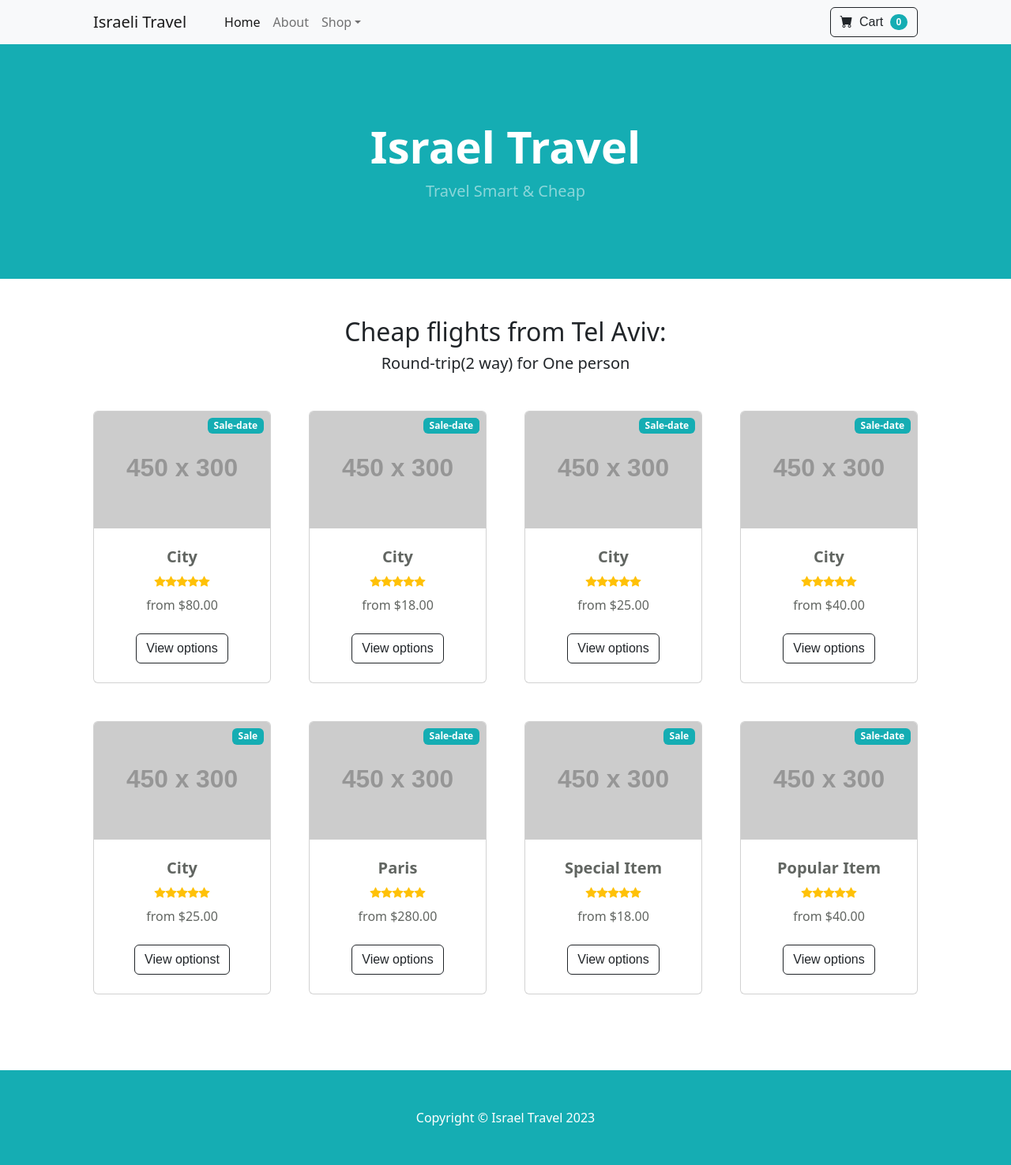
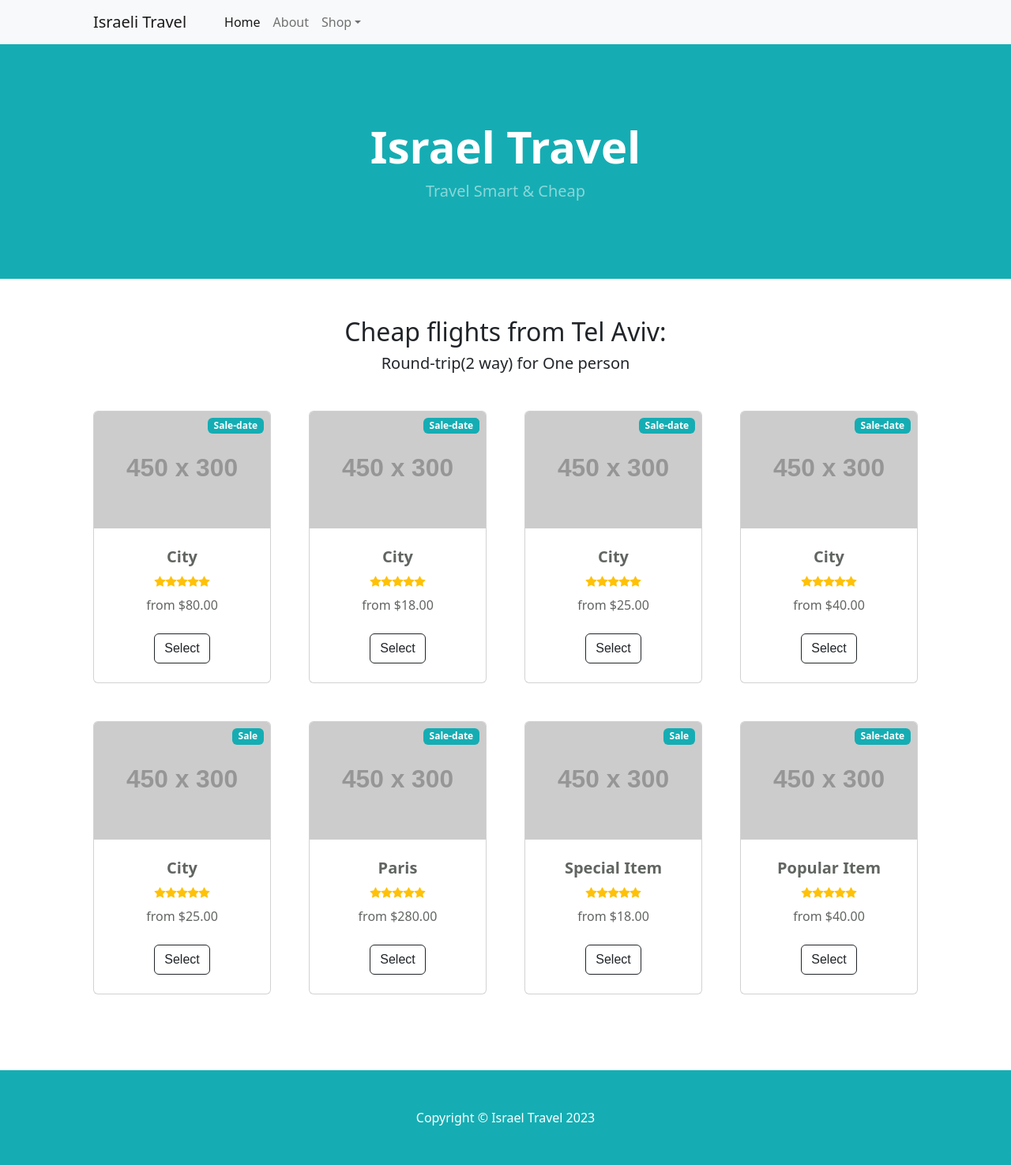
Before and after one commit to haveacar/israeli_weekend, a Flask app: page / in a window 1280 px wide. Shown: the whole page at 79% size. Run offline with Flask 3, Linux system fonts and the light colour scheme; grey boxes labelled with a size stand in for pictures from a placeholder-image service; some libraries are stand-ins or nearby versions.

Commit message:
fixed bugs index.html

```diff
--- a/templates/index.html
+++ b/templates/index.html
@@ -33,13 +33,6 @@
                             </ul>
                         </li>
                     </ul>
-                    <form class="d-flex">
-                        <button class="btn btn-outline-dark" type="submit">
-                            <i class="bi-cart-fill me-1"></i>
-                            Cart
-                            <span class="badge bg-dark text-white ms-1 rounded-pill">0</span>
-                        </button>
-                    </form>
                 </div>
             </div>
         </nav>
@@ -83,7 +76,7 @@
                             </div>
                             <!-- Product actions-->
                             <div class="card-footer p-4 pt-0 border-top-0 bg-transparent">
-                                <div class="text-center"><a class="btn btn-outline-dark mt-auto" href="#">View options</a></div>
+                                <div class="text-center"><a class="btn btn-outline-dark mt-auto" href="#">Select</a></div>
                             </div>
                         </div>
                     </div>
@@ -114,7 +107,7 @@
                             </div>
                             <!-- Product actions-->
                             <div class="card-footer p-4 pt-0 border-top-0 bg-transparent">
-                                <div class="text-center"><a class="btn btn-outline-dark mt-auto" href="#">View options</a></div>
+                                <div class="text-center"><a class="btn btn-outline-dark mt-auto" href="#">Select</a></div>
                             </div>
                         </div>
                     </div>
@@ -143,7 +136,7 @@
                             </div>
                             <!-- Product actions-->
                             <div class="card-footer p-4 pt-0 border-top-0 bg-transparent">
-                                <div class="text-center"><a class="btn btn-outline-dark mt-auto" href="#">View options</a></div>
+                                <div class="text-center"><a class="btn btn-outline-dark mt-auto" href="#">Select</a></div>
                             </div>
                         </div>
                     </div>
@@ -172,7 +165,7 @@
                             </div>
                             <!-- Product actions-->
                             <div class="card-footer p-4 pt-0 border-top-0 bg-transparent">
-                                <div class="text-center"><a class="btn btn-outline-dark mt-auto" href="#">View options</a></div>
+                                <div class="text-center"><a class="btn btn-outline-dark mt-auto" href="#">Select</a></div>
                             </div>
                         </div>
                     </div>
@@ -201,7 +194,7 @@
                             </div>
                             <!-- Product actions-->
                             <div class="card-footer p-4 pt-0 border-top-0 bg-transparent">
-                                <div class="text-center"><a class="btn btn-outline-dark mt-auto" href="#">View optionst</a></div>
+                                <div class="text-center"><a class="btn btn-outline-dark mt-auto" href="#">Select</a></div>
                             </div>
                         </div>
                     </div>
@@ -230,7 +223,7 @@
                             </div>
                             <!-- Product actions-->
                             <div class="card-footer p-4 pt-0 border-top-0 bg-transparent">
-                                <div class="text-center"><a class="btn btn-outline-dark mt-auto" href="#">View options</a></div>
+                                <div class="text-center"><a class="btn btn-outline-dark mt-auto" href="#">Select</a></div>
                             </div>
                         </div>
                     </div>
@@ -260,7 +253,7 @@
                             </div>
                             <!-- Product actions-->
                             <div class="card-footer p-4 pt-0 border-top-0 bg-transparent">
-                                <div class="text-center"><a class="btn btn-outline-dark mt-auto" href="#">View options</a></div>
+                                <div class="text-center"><a class="btn btn-outline-dark mt-auto" href="#">Select</a></div>
                             </div>
                         </div>
                     </div>
@@ -289,7 +282,7 @@
                             </div>
                             <!-- Product actions-->
                             <div class="card-footer p-4 pt-0 border-top-0 bg-transparent">
-                                <div class="text-center"><a class="btn btn-outline-dark mt-auto" href="#">View options</a></div>
+                                <div class="text-center"><a class="btn btn-outline-dark mt-auto" href="#">Select</a></div>
                             </div>
                         </div>
                     </div>
```
